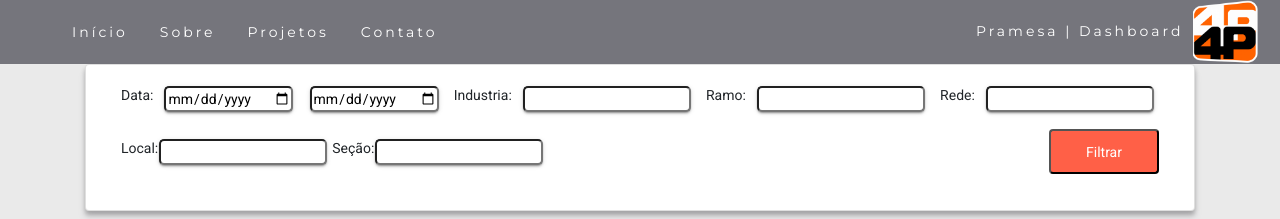
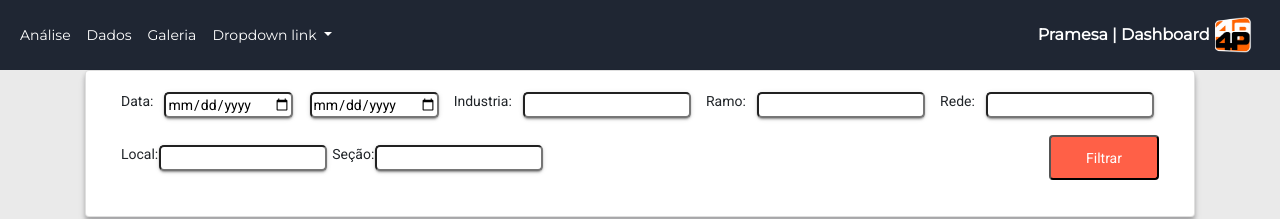
Before and after one commit to danieljt84/painel-4p, an Angular app: page / in a window 1280 px wide. Shown: the top 219 px of the page. Built offline with nearby package versions, Linux system fonts and the light colour scheme.

Commit message:
Ajuste navbar

```diff
--- a/src/app/app.component.html
+++ b/src/app/app.component.html
@@ -1,4 +1,4 @@
-<app-menu></app-menu>
+<app-nav></app-nav>
 <section>
     <app-layout-gallery></app-layout-gallery>
 </section>
--- a/src/app/app.module.ts
+++ b/src/app/app.module.ts
@@ -23,6 +23,7 @@
 import { FormsModule } from '@angular/forms';
 import { FieldFilterComponent } from './layout-data/form-filter-data/field-filter/field-filter.component';
 import { OutsideClickDirective } from './directive/outside-click.directive';
+import { NavTesteComponent } from './teste/nav-teste/nav-teste.component';
 @NgModule({
   declarations: [
     AppComponent,
@@ -38,7 +39,8 @@
     FormFilterDataComponent,
     FilterPipePipe,
     FieldFilterComponent,
-    OutsideClickDirective
+    OutsideClickDirective,
+    NavTesteComponent
   ],
   imports: [
     BrowserModule,
--- a/src/app/menu/menu.component.css
+++ b/src/app/menu/menu.component.css
@@ -20,6 +20,10 @@
 nav span{
   color: white;
   letter-spacing: 3px;
+}
+
+.span-brand{
+  color: white;
 }
 
 nav img{
--- a/src/app/menu/menu.component.html
+++ b/src/app/menu/menu.component.html
@@ -7,6 +7,8 @@
   </ul>
   <div class="logo">
     <span>Pramesa | Dashboard</span>
-    <img src="assets/logo4p.png">
+    <a href="">
+<img src="assets/logo4p.png">
+    </a>
   </div>
 </nav>
--- a/src/app/nav/nav.component.css
+++ b/src/app/nav/nav.component.css
@@ -1,14 +1,23 @@
 @import url("https://fonts.googleapis.com/css2?family=Montserrat&display=swap");
 
-.navbar{
-  height: 8vh;
+nav{
   padding: 12px 12px 12px 12px;
   font-family: Montserrat;
-  background: #75757c;
+  background: #1f2633;
 }
-.nav-link{
+.nav-link {
   color: white;
 }
 .nav-link:hover {
-  color: #FF6047;
+  color: #ff6047;
 }
+
+.span-brand {
+  color: white;
+  font-family: Montserrat;
+  font-style: normal;
+  font-weight: bold;
+  font-size: 16px;
+  line-height: 20px;
+  margin-right: 5px;
+}
--- a/src/app/nav/nav.component.html
+++ b/src/app/nav/nav.component.html
@@ -1,21 +1,28 @@
-<nav class="navbar navbar-expand-lg navbar-light bg-light">
-  <a class="navbar-brand" href="#">Navbar</a>
-  <button class="navbar-toggler" type="button" data-toggle="collapse" data-target="#navbarNavDropdown" aria-controls="navbarNavDropdown" aria-expanded="false" aria-label="Toggle navigation">
+<nav class="navbar navbar-expand-lg">
+  <div class="brand navbar-brand order-md-last">
+    <span class="span-brand">Pramesa | Dashboard</span>
+    <a href="">
+      <img src="assets/logo4p.png" height="36">
+    </a>
+  </div>
+  <button class="navbar-toggler" style="background-color: aliceblue;" type="button" data-toggle="collapse" data-target="#navbarNavDropdown"
+    aria-controls="navbarNavDropdown" aria-expanded="false" aria-label="Toggle navigation">
     <span class="navbar-toggler-icon"></span>
   </button>
-  <div class="collapse navbar-collapse" id="navbarNavDropdown">
-    <ul class="navbar-nav bd-navbar ">
+  <div class="collapse navbar-collapse show" id="navbarNavDropdown">
+    <ul class="navbar-nav">
       <li class="nav-item active">
-        <a class="nav-link" href="#">Home <span class="sr-only">(current)</span></a>
+        <a class="nav-link" href="#">Análise <span class="sr-only">(current)</span></a>
       </li>
       <li class="nav-item">
-        <a class="nav-link" href="#">Features</a>
+        <a class="nav-link" href="#">Dados</a>
       </li>
       <li class="nav-item">
-        <a class="nav-link" href="#">Pricing</a>
+        <a class="nav-link" href="#">Galeria</a>
       </li>
       <li class="nav-item dropdown">
-        <a class="nav-link dropdown-toggle" href="#" id="navbarDropdownMenuLink" data-toggle="dropdown" aria-haspopup="true" aria-expanded="false">
+        <a class="nav-link dropdown-toggle" href="#" id="navbarDropdownMenuLink" data-toggle="dropdown"
+          aria-haspopup="true" aria-expanded="false">
           Dropdown link
         </a>
         <div class="dropdown-menu" aria-labelledby="navbarDropdownMenuLink">
--- /dev/null
+++ b/src/app/teste/nav-teste/nav-teste.component.html
@@ -0,0 +1,29 @@
+<nav class="navbar navbar-expand-lg navbar-light bg-light">
+  <a class="navbar-brand" href="#">Navbar</a>
+  <button class="navbar-toggler" type="button" data-toggle="collapse" data-target="#navbarNavDropdown" aria-controls="navbarNavDropdown" aria-expanded="false" aria-label="Toggle navigation">
+    <span class="navbar-toggler-icon"></span>
+  </button>
+  <div class="collapse navbar-collapse show" id="navbarNavDropdown">
+    <ul class="navbar-nav">
+      <li class="nav-item active">
+        <a class="nav-link" href="#">Home <span class="sr-only">(current)</span></a>
+      </li>
+      <li class="nav-item">
+        <a class="nav-link" href="#">Features</a>
+      </li>
+      <li class="nav-item">
+        <a class="nav-link" href="#">Pricing</a>
+      </li>
+      <li class="nav-item dropdown">
+        <a class="nav-link dropdown-toggle" href="#" id="navbarDropdownMenuLink" data-toggle="dropdown" aria-haspopup="true" aria-expanded="false">
+          Dropdown link
+        </a>
+        <div class="dropdown-menu" aria-labelledby="navbarDropdownMenuLink">
+          <a class="dropdown-item" href="#">Action</a>
+          <a class="dropdown-item" href="#">Another action</a>
+          <a class="dropdown-item" href="#">Something else here</a>
+        </div>
+      </li>
+    </ul>
+  </div>
+</nav>
--- /dev/null
+++ b/src/app/teste/nav-teste/nav-teste.component.ts
@@ -0,0 +1,15 @@
+import { Component, OnInit } from '@angular/core';
+
+@Component({
+  selector: 'app-nav-teste',
+  templateUrl: './nav-teste.component.html',
+  styleUrls: ['./nav-teste.component.css']
+})
+export class NavTesteComponent implements OnInit {
+
+  constructor() { }
+
+  ngOnInit(): void {
+  }
+
+}
```
Also changed, not shown: src/app/teste/nav-teste/nav-teste.component.css (added), 1 other file (tests, documents, lock files or other folders).
